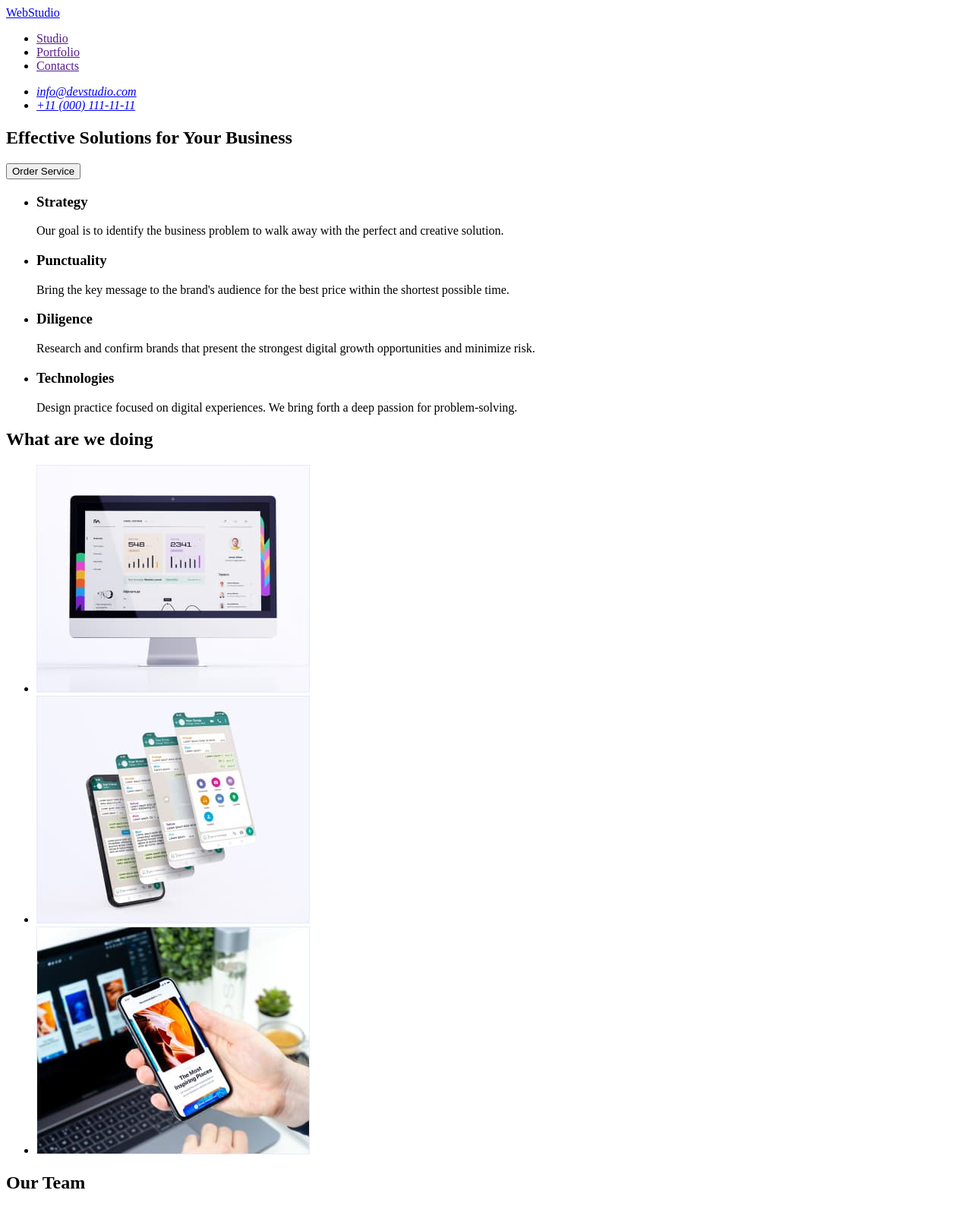
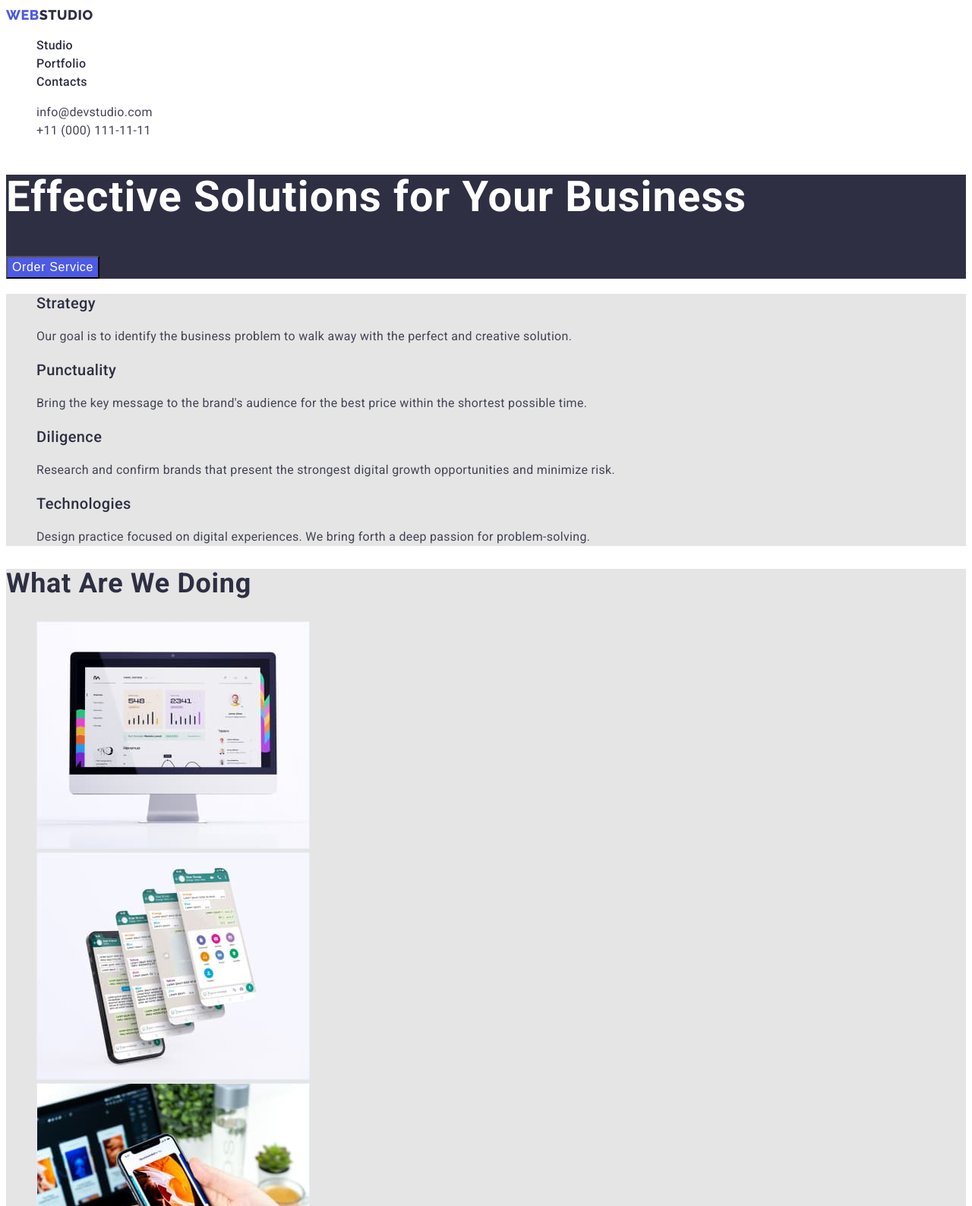
Before and after one commit to Jgodka/goit-markup-hw-02, a plain HTML site: page index.html in a window 1280 px wide. Shown: the top 1588 px of the page at 76% size. Drawn offline with Linux system fonts and the light colour scheme.

Commit message:
create portfolio.html

```diff
--- /dev/null
+++ b/css/styles.css
@@ -0,0 +1,217 @@
+:root {
+  --color-iris: #4d5ae5;
+  --color-ocean: #404bbf;
+  --color-navy-blue: #2e2f42;
+  --color-green: #31d0aa;
+  --color-slate: #434455;
+  --color-light-slate: #8e8f99;
+  --color-cornflower: #e7e9fc;
+  --color-cloud: #f4f4fd;
+  --color-navy-blue-modal: #2e2f42;
+  --color-grey: #2e2f42;
+}
+
+.list {
+  list-style: none;
+}
+.link {
+  text-decoration: none;
+}
+body {
+  font-family: "Roboto", sans-serif;
+  color: #2e2f42;
+}
+/*===============================Header==============================*/
+.logo {
+  font-family: "Raleway", sans-serif;
+  font-weight: 800;
+  font-size: 18px;
+  line-height: 1.33;
+  display: flex;
+  align-items: center;
+  letter-spacing: 0.03em;
+  text-transform: uppercase;
+  color: #2e2f42;
+}
+.acento {
+  font-family: "Raleway", sans-serif;
+  font-weight: 800;
+  font-size: 18px;
+  line-height: 1.33;
+  display: flex;
+  align-items: center;
+  letter-spacing: 0.03em;
+  text-transform: uppercase;
+  color: #4d5ae5;
+}
+.menu-link {
+  font-weight: 500;
+  font-size: 16px;
+  line-height: 1.5;
+  letter-spacing: 0.02em;
+  color: #2e2f42;
+}
+.menu-link:hover,
+.menu-link:active,
+.menu-link:focus {
+  color: #404bbf;
+}
+.email {
+  font-family: inherit;
+  font-style: normal;
+  font-weight: 400;
+  font-size: 16px;
+  line-height: 1.5;
+  letter-spacing: 0.02em;
+  color: #434455;
+}
+.email:hover,
+.email:focus {
+  color: #404bbf;
+}
+
+.tel {
+  font-family: inherit;
+  font-style: normal;
+  font-weight: 400;
+  font-size: 16px;
+  line-height: 1.5;
+  letter-spacing: 0.02em;
+  color: #434455;
+}
+/*==============================================Main==================================*/
+/*======================STUDIO=========================*/
+.section-hero {
+  background: #2e2f42;
+}
+.hero {
+  font-weight: 700;
+  font-size: 56px;
+  line-height: 1.07;
+  letter-spacing: 0.02em;
+  color: #ffffff;
+}
+.modal-btn-hero {
+  font-weight: 500;
+  font-size: 16px;
+  line-height: 1.5;
+  letter-spacing: 0.04em;
+  color: #ffffff;
+  cursor: pointer;
+  background: #4d5ae5;
+}
+.modal-btn-hero:hover,
+.modal-btn-hero:focus {
+  background: #404bbf;
+}
+.section-features {
+  background: #e5e5e5;
+}
+.titel-features {
+  font-weight: 500;
+  font-size: 20px;
+  line-height: 1.2;
+  letter-spacing: 0.02em;
+  color: #2e2f42;
+}
+.text-features {
+  font-weight: 400;
+  font-size: 16px;
+  line-height: 1.5;
+  letter-spacing: 0.02em;
+  color: #434455;
+}
+.section-device {
+  background: #e5e5e5;
+}
+.titel-device {
+  font-weight: 700;
+  font-size: 36px;
+  line-height: 1.11;
+  letter-spacing: 0.02em;
+  text-transform: capitalize;
+  color: #2e2f42;
+}
+.section-people {
+  background: #f4f4fd;
+}
+.people-titel {
+  font-weight: 700;
+  font-size: 36px;
+  line-height: 1.11;
+  letter-spacing: 0.02em;
+  text-transform: capitalize;
+  color: #2e2f42;
+}
+.people-subtitle {
+  font-weight: 500;
+  font-size: 20px;
+  line-height: 1.2;
+  letter-spacing: 0.02em;
+  color: #2e2f42;
+}
+.text-people {
+  font-weight: 400;
+  font-size: 16px;
+  line-height: 1.5;
+  letter-spacing: 0.02em;
+  color: #434455;
+}
+/*====================PORTFOLIO=================*/
+.section-portfolio {
+  background: #e5e5e5;
+}
+.modal-btn {
+  cursor: pointer;
+}
+.modal-btn {
+  font-weight: 500;
+  font-size: 16px;
+  line-height: 1.5;
+  letter-spacing: 0.04em;
+  color: #4d5ae5;
+}
+.modal-btn:hover,
+.modal-btn:focus {
+  background: #404bbf;
+  color: #ffffff;
+}
+
+.title-img {
+  font-weight: 500;
+  font-size: 20px;
+  line-height: 1.2;
+  letter-spacing: 0.02em;
+  color: #2e2f42;
+}
+.text-img {
+  font-weight: 400;
+  font-size: 16px;
+  line-height: 1.5;
+  letter-spacing: 0.02em;
+  color: #434455;
+}
+/*============================FOOTER==========================*/
+
+.footer {
+  background: #2e2f42;
+}
+.logo-footer {
+  font-family: "Raleway", sans-serif;
+  font-weight: 800;
+  font-size: 18px;
+  line-height: 1.17;
+  display: flex;
+  align-items: center;
+  letter-spacing: 0.03em;
+  text-transform: uppercase;
+  color: #f4f4fd;
+}
+
+.text-footer {
+  font-weight: 400;
+  font-size: 16px;
+  line-height: 1.5;
+  letter-spacing: 0.02em;
+  color: #e7e9fc;
+}
--- a/index.html
+++ b/index.html
@@ -5,78 +5,99 @@
     <meta http-equiv="X-UA-Compatible" content="IE=edge" />
     <meta name="viewport" content="width=device-width, initial-scale=1.0" />
     <title>Document</title>
+    <link rel="preconnect" href="https://fonts.googleapis.com" />
+    <link rel="preconnect" href="https://fonts.gstatic.com" crossorigin />
+    <link
+      href="https://fonts.googleapis.com/css2?family=Raleway:wght@800&family=Roboto:wght@400;500;700;900&display=swap"
+      rel="stylesheet"
+    />
+    <link rel="stylesheet" href="./css/styles.css" />
   </head>
   <body>
-    <!--Header-->
-    <header>
-      <nav>
-        <a href="./index.html">WebStudio</a>
-        <ul>
-          <li><a href="">Studio</a></li>
-          <li><a href="">Portfolio</a></li>
-          <li><a href="">Contacts</a></li>
+    <!----------------------Header---------------------->
+    <header class="top-header">
+      <nav class="page-nav">
+        <a class="link logo" href="./index.html">
+          <span class="acento">WEB</span>STUDIO</a
+        >
+        <ul class="menu list">
+          <li class="menu-item">
+            <a class="menu-link link" href="./index.html">Studio</a>
+          </li>
+          <li class="menu-item">
+            <a class="menu-link link" href="./portfolio.html">Portfolio</a>
+          </li>
+          <li class="menu-item">
+            <a class="menu-link link" href="">Contacts</a>
+          </li>
         </ul>
       </nav>
       <address>
-        <ul>
-          <li><a href="mailto:info@devstudio.com">info@devstudio.com</a></li>
-          <li><a href="tel:+110001111111">+11 (000) 111-11-11</a></li>
+        <ul class="list">
+          <li>
+            <a class="email link" href="mailto:info@devstudio.com"
+              >info@devstudio.com</a
+            >
+          </li>
+          <li>
+            <a class="tel link" href="tel:+110001111111">+11 (000) 111-11-11</a>
+          </li>
         </ul>
       </address>
     </header>
-    <!--Main-->
+    <!----------------------Main---------------------->
     <main>
-      <section>
-        <h1>Effective Solutions for Your Business</h1>
-        <button type="button">Order Service</button>
+      <section class="section-hero">
+        <h1 class="hero">Effective Solutions for Your Business</h1>
+        <button class="modal-btn-hero" type="button">Order Service</button>
       </section>
-      <section>
+      <section class="section-features">
         <h2 hidden>features</h2>
-        <ul>
-          <li>
-            <h3>Strategy</h3>
-            <p>
+        <ul class="features-list list">
+          <li class="features-item">
+            <h3 class="titel-features">Strategy</h3>
+            <p class="text-features">
               Our goal is to identify the business problem to walk away with the
               perfect and creative solution.
             </p>
           </li>
-          <li>
-            <h3>Punctuality</h3>
-            <p>
+          <li class="features-item">
+            <h3 class="titel-features">Punctuality</h3>
+            <p class="text-features">
               Bring the key message to the brand's audience for the best price
               within the shortest possible time.
             </p>
           </li>
-          <li>
-            <h3>Diligence</h3>
-            <p>
+          <li class="features-item">
+            <h3 class="titel-features">Diligence</h3>
+            <p class="text-features">
               Research and confirm brands that present the strongest digital
               growth opportunities and minimize risk.
             </p>
           </li>
-          <li>
-            <h3>Technologies</h3>
-            <p>
+          <li class="features-item">
+            <h3 class="titel-features">Technologies</h3>
+            <p class="text-features">
               Design practice focused on digital experiences. We bring forth a
               deep passion for problem-solving.
             </p>
           </li>
         </ul>
       </section>
-      <section>
-        <h2>What are we doing</h2>
-        <ul>
-          <li>
+      <section class="section-device">
+        <h2 class="titel-device">What are we doing</h2>
+        <ul class="device-list list">
+          <li class="device-item">
             <img src="./images/photo1section2.jpg" alt="monitor" width="360" />
           </li>
-          <li>
+          <li class="device-item">
             <img
               src="./images/photo2section2.jpg"
               alt="pages_in_the_smartphone"
               width="360"
             />
           </li>
-          <li>
+          <li class="device-item">
             <img
               src="./images/photo3section2.jpg"
               alt="smartphone_in_hands"
@@ -85,48 +106,50 @@
           </li>
         </ul>
       </section>
-      <section>
-        <h2>Our Team</h2>
-        <ul>
-          <li>
+      <section class="section-people">
+        <h2 class="people-titel">Our Team</h2>
+        <ul class="people-list list">
+          <li class="people-item">
             <img
               src="./images/photo1section3.jpg"
               alt="Mark_Guerrero"
               width="264"
             />
-            <h3>Mark Guerrero</h3>
-            <p>Product Designer</p>
+            <h3 class="people-subtitle">Mark Guerrero</h3>
+            <p class="text-people">Product Designer</p>
           </li>
-          <li>
+          <li class="people-item">
             <img src="./images/photo2section3.jpg" alt="Tom_Ford" width="264" />
-            <h3>Tom Ford</h3>
-            <p>Frontend Developer</p>
+            <h3 class="people-subtitle">Tom Ford</h3>
+            <p class="text-people">Frontend Developer</p>
           </li>
-          <li>
+          <li class="people-item">
             <img
               src="./images/photo3section3.jpg"
               alt="Camila_Garcia"
               width="264"
             />
-            <h3>Camila Garcia</h3>
-            <p>Marketing</p>
+            <h3 class="people-subtitle">Camila Garcia</h3>
+            <p class="text-people">Marketing</p>
           </li>
-          <li>
+          <li class="people-item">
             <img
               src="./images/photo4section3.jpg"
               alt="Daniel_Wilson"
               width="264"
             />
-            <h3>Daniel Wilson</h3>
-            <p>UI Designer</p>
+            <h3 class="people-subtitle">Daniel Wilson</h3>
+            <p class="text-people">UI Designer</p>
           </li>
         </ul>
       </section>
     </main>
     <!--Footer-->
-    <footer>
-      <a href="./index.html">WebStudio</a>
-      <p>
+    <footer class="footer">
+      <a class="link logo-footer" href="./index.html">
+        <span class="acento">WEB</span>STUDIO</a
+      >
+      <p class="text-footer">
         Increase the flow of customers and sales for your business with digital
         marketing & growth solutions.
       </p>
```
Also changed, not shown: portfolio.html (added, +127 -0 lines), images/portfolio_1.jpg (added), images/portfolio_2.jpg (added), images/portfolio_3.jpg (added), images/portfolio_4.jpg (added), images/portfolio_5.jpg (added), images/portfolio_6.jpg (added), images/portfolio_7.jpg (added), images/portfolio_8.jpg (added), images/portfolio_9.jpg (added).
